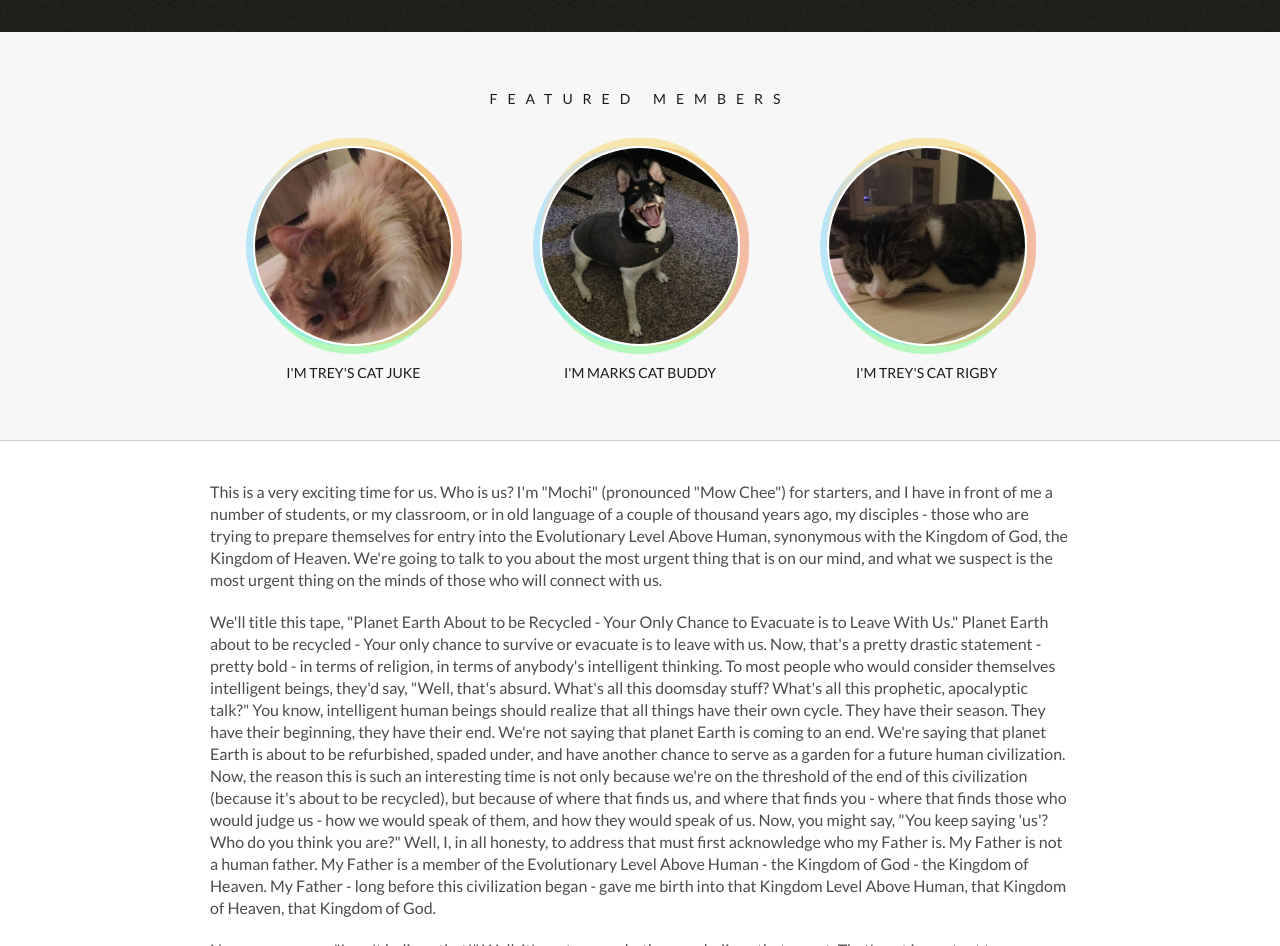
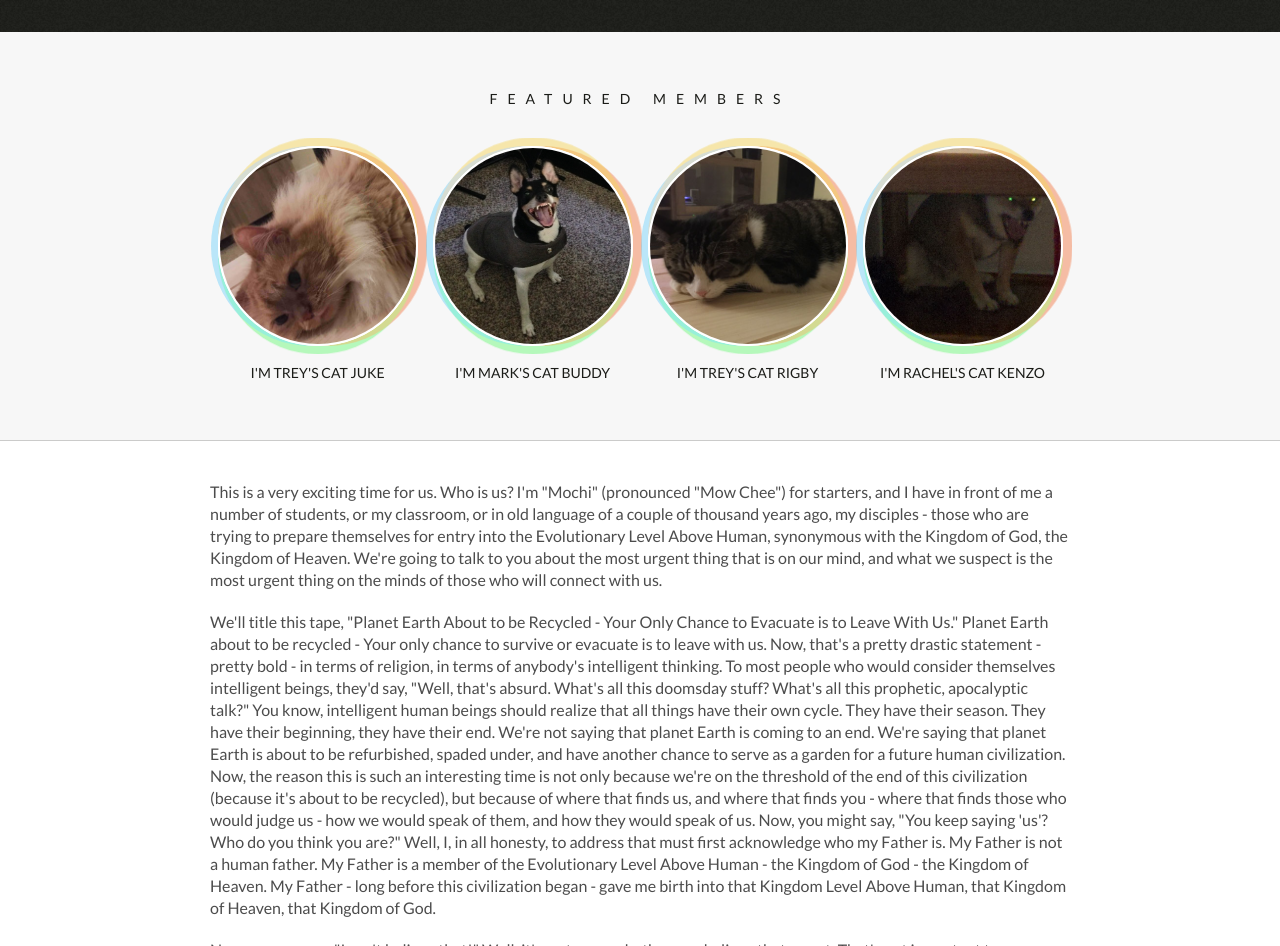
Before and after one commit to jackiescat/jackiescat.us, a website: page src/html/index.html in a window 1280 px wide. Shown: the part 800-1746 px from the top of the page. Drawn offline with nearby package versions, Linux system fonts and the light colour scheme; files that its build step writes are made by us from their sources; files whose address does not match are found by name.

Commit message:
King Kenzo joined the party

```diff
--- a/src/html/index.html
+++ b/src/html/index.html
@@ -51,7 +51,7 @@
                         <div class="quadrant"></div>
                     </div>
                     <img src="./images/buddy1.png" />
-                    <p>I'm Marks Cat Buddy</p>
+                    <p>I'm Mark's Cat Buddy</p>
                 </div>
                 <div class="feature-item">
                     <div class="spinner">
@@ -62,6 +62,16 @@
                     </div>
                     <img src="./images/trey2.jpg" />
                     <p>I'm Trey's Cat Rigby</p>
+                </div>
+                <div class="feature-item">
+                    <div class="spinner">
+                        <div class="quadrant"></div>
+                        <div class="quadrant"></div>
+                        <div class="quadrant"></div>
+                        <div class="quadrant"></div>
+                    </div>
+                    <img src="./images/kenzos.jpg" />
+                    <p>I'm Rachel's Cat Kenzo</p>
                 </div>
             </div>
         </div>
```
Also changed, not shown: src/images/kenzos.jpg (added).
